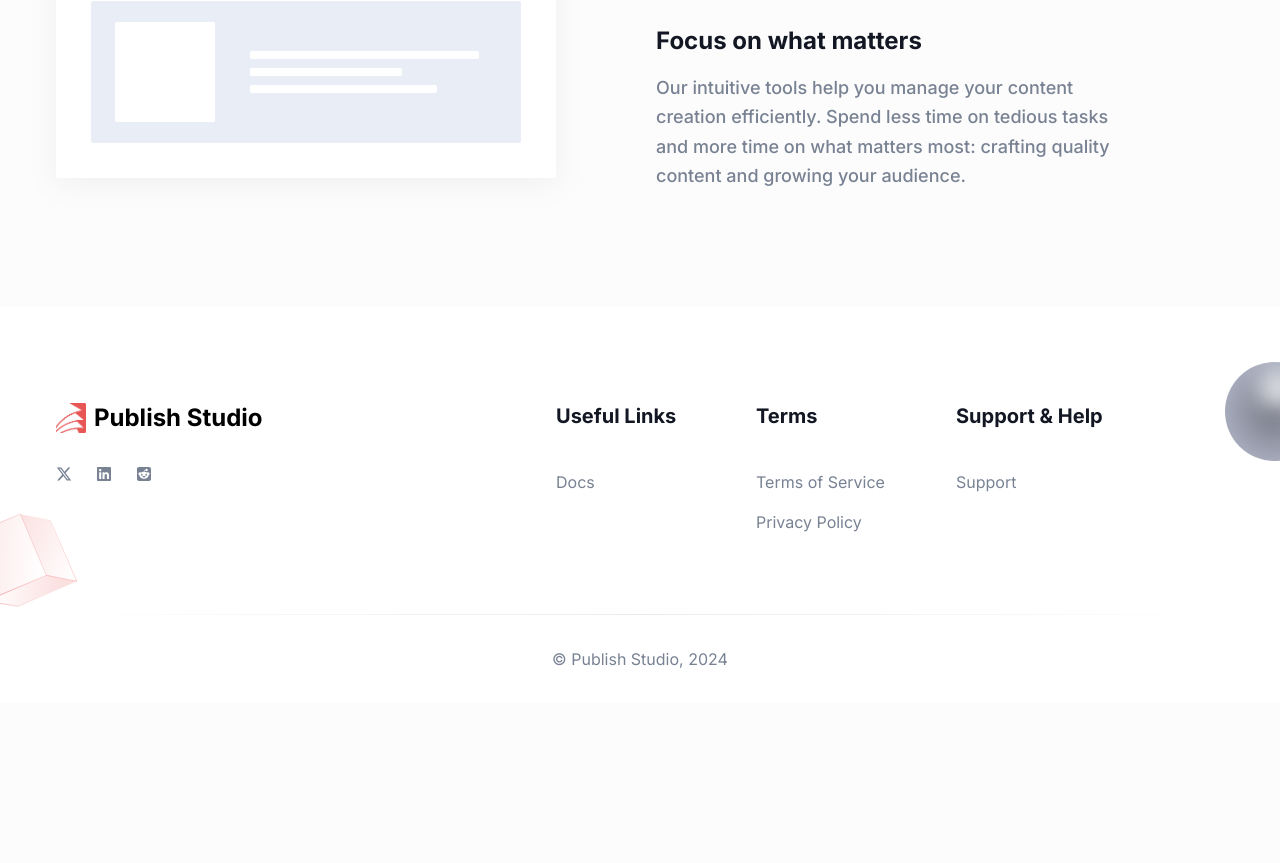
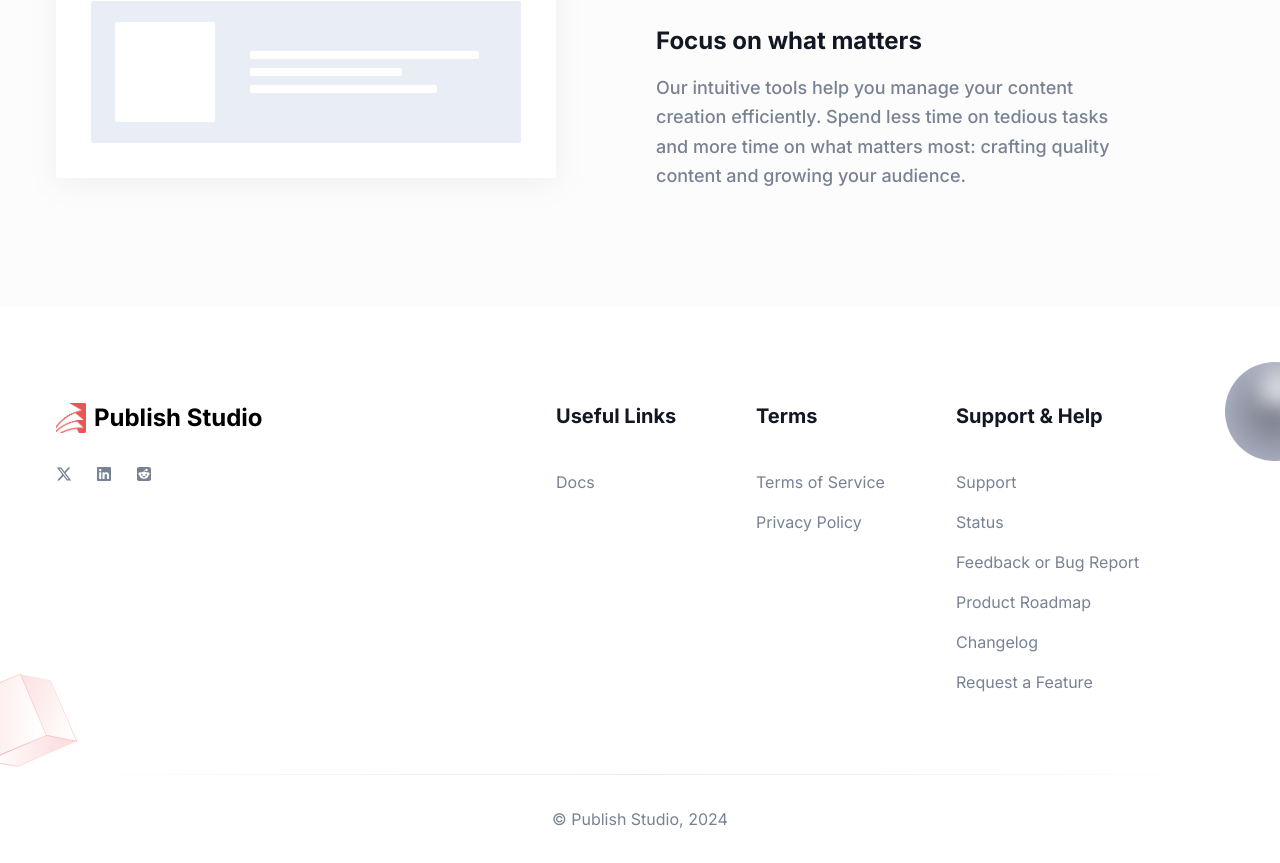
Before and after one commit to publishstudio/www, a Next.js app: page / in a window 1280 px wide. Shown: the part 3323-4186 px from the top of the page. Before the commit the page ends 4026 px from the top, so only its background shows below. Built offline with nearby package versions, Linux system fonts and the light colour scheme; no server answers.

Commit message:
chore: Update footer links and add PostHog integration

```diff
--- a/app/providers.tsx
+++ b/app/providers.tsx
@@ -1,13 +1,24 @@
 "use client";
 
 import { ThemeProvider } from "next-themes";
+import posthog from 'posthog-js';
+import { PostHogProvider } from 'posthog-js/react';
+
+if (typeof window !== 'undefined') {
+  posthog.init(process.env.NEXT_PUBLIC_POSTHOG_KEY, {
+    api_host: process.env.NEXT_PUBLIC_POSTHOG_HOST,
+    person_profiles: 'identified_only',
+  })
+}
 
 export function Providers({
   children,
 }: Readonly<{ children: React.ReactNode }>) {
   return (
-    <ThemeProvider attribute="class" enableSystem>
-      {children}
-    </ThemeProvider>
+    <PostHogProvider client={posthog}>
+      <ThemeProvider attribute="class" enableSystem>
+        {children}
+      </ThemeProvider>
+    </PostHogProvider>
   );
 }
--- a/components/Footer/index.tsx
+++ b/components/Footer/index.tsx
@@ -137,15 +137,47 @@ const Footer = () => {
                     Support
                   </a>
                 </li>
-                {/* <li>
+                <li>
                   <a
-                    href="/"
+                    href={siteConfig.links.status}
                     className="mb-4 inline-block text-base text-body-color duration-300 hover:text-primary dark:text-body-color-dark dark:hover:text-primary"
                   >
-                    Terms of Use
+                    Status
                   </a>
                 </li>
                 <li>
+                  <a
+                    href={siteConfig.links.feedback}
+                    className="mb-4 inline-block text-base text-body-color duration-300 hover:text-primary dark:text-body-color-dark dark:hover:text-primary"
+                  >
+                    Feedback or Bug Report
+                  </a>
+                </li>
+                <li>
+                  <a
+                    href={siteConfig.links.roadmap}
+                    className="mb-4 inline-block text-base text-body-color duration-300 hover:text-primary dark:text-body-color-dark dark:hover:text-primary"
+                  >
+                    Product Roadmap
+                  </a>
+                </li>
+                <li>
+                  <a
+                    href={siteConfig.links.changelog}
+                    className="mb-4 inline-block text-base text-body-color duration-300 hover:text-primary dark:text-body-color-dark dark:hover:text-primary"
+                  >
+                    Changelog
+                  </a>
+                </li>
+                <li>
+                  <a
+                    href={`${siteConfig.links.feedback}/?b=664f09d6003811bebc08b4d1`}
+                    className="mb-4 inline-block text-base text-body-color duration-300 hover:text-primary dark:text-body-color-dark dark:hover:text-primary"
+                  >
+                    Request a Feature
+                  </a>
+                </li>
+                {/* <li>
                   <a
                     href="/about"
                     className="mb-4 inline-block text-base text-body-color duration-300 hover:text-primary dark:text-body-color-dark dark:hover:text-primary"
--- a/config/site.ts
+++ b/config/site.ts
@@ -8,14 +8,16 @@ export const siteConfig = {
   },
   links: {
     mainApp: "https://app.publishstudio.one",
-    bugReport:
-      "https://publishstudio.sg.larksuite.com/share/base/form/shrlgfAEQaMwqPeZ9Mbb5kXSNAe",
+    feedback: "https://pbst.link/feedback",
+    roadmap: "https://pbst.link/roadmap",
+    changelog: "https://pbst.link/changelog",
     docs: "https://pbst.link/docs",
     support:
       "mailto:support@publishstudio.one?subject=%5BLANDING%5D%3A%20Write%20your%20subject%20here",
     x: "https://pbst.link/x",
     linkedin: "https://pbst.link/linkedin",
     reddit: "https://pbst.link/reddit",
+    status: "https://pbst.link/status",
   },
   twitter: {
     site: "@publishstudio",
--- a/package.json
+++ b/package.json
@@ -14,6 +14,7 @@
     "eslint-config-next": "14.2.3",
     "next": "^14.2.3",
     "next-themes": "^0.2.1",
+    "posthog-js": "^1.139.7",
     "react": "^18.2.0",
     "react-dom": "^18.2.0",
     "react-icons": "^5.2.1",
@@ -28,5 +29,6 @@
     "prettier-plugin-tailwindcss": "^0.5.6",
     "tailwindcss": "^3.3.5",
     "typescript": "^5.4.5"
-  }
+  },
+  "packageManager": "pnpm@8.15.3+sha512.dd85cd6eca6417c6f73db32ba1eb4767ffb4cba4f5bf0727846722c92b6b9e56a2cc218b11385bbc2b21f18a16a67da77aceae9b61a0f56a1643b25e1fb6a605"
 }
```
Also changed, not shown: 1 other file (tests, documents, lock files or other folders).
